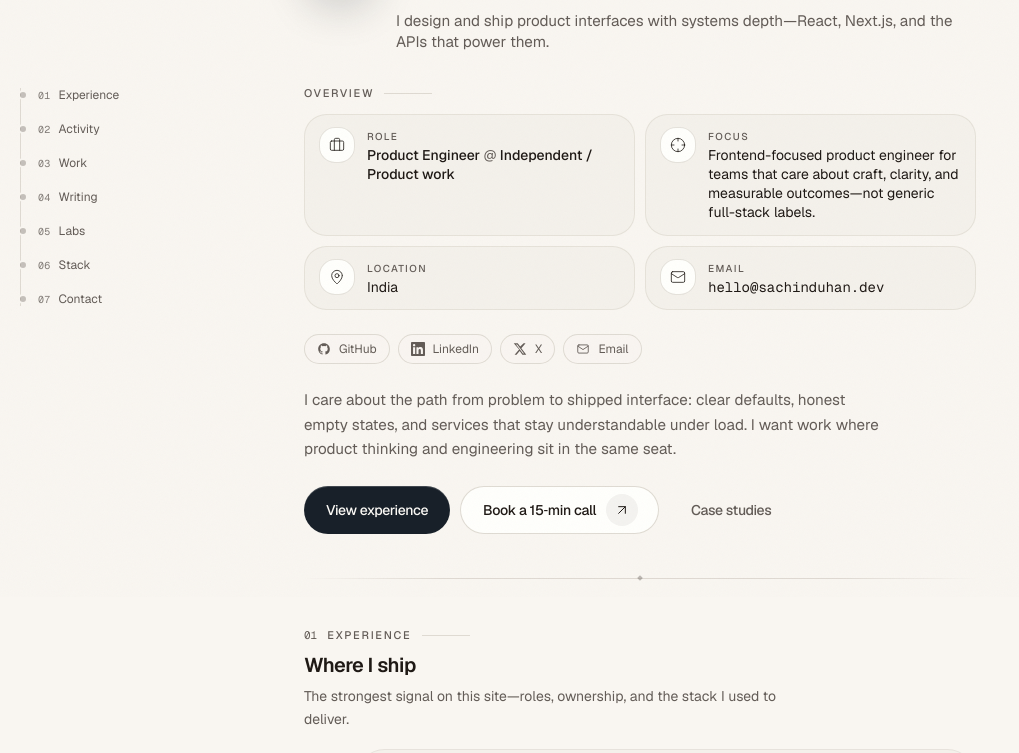
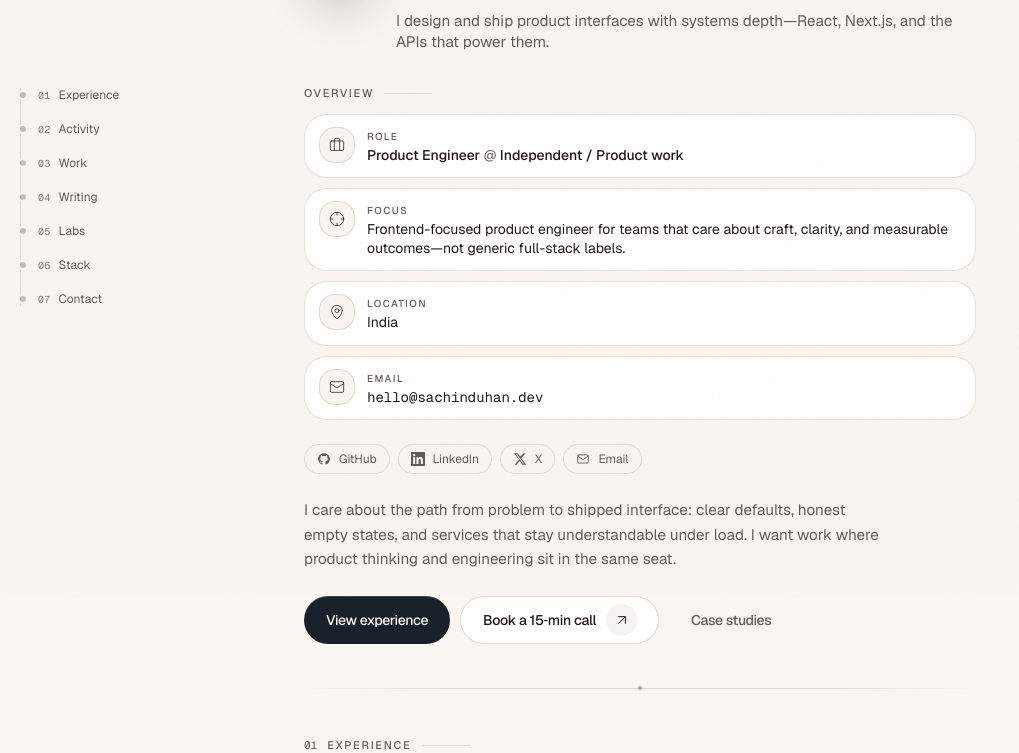
Before and after one commit to SachinD6/portx, a Next.js app: page / in a window 1280 px wide. Shown: the part 203-956 px from the top of the page, without its empty margins (0-1019 px from the left). Built offline with nearby package versions, Linux system fonts and the light colour scheme.

Commit message:
fix: stack overview rows and use display font on titles
Overview is vertical again with paper surface tiles, not a 2-col grid.

Section, experience, writing, labs, and stack titles use font-display.

```diff
--- a/src/app/blog/page.tsx
+++ b/src/app/blog/page.tsx
@@ -35,14 +35,14 @@ export default function BlogIndexPage() {
             <li key={post.slug}>
               <Link
                 href={`/blog/${post.slug}`}
-                className="group block rounded-2xl border border-border bg-surface-elevated/60 p-5 transition-all duration-300 hover:-translate-y-0.5 hover:border-foreground/15"
+                className="group block rounded-2xl border border-border bg-surface-elevated p-5 transition-all duration-300 hover:-translate-y-0.5 hover:border-foreground/15"
               >
                 <p className="font-mono text-[11px] text-muted-foreground">
                   {post.publishedAt}
                   <span className="mx-1.5 text-border">·</span>
                   {post.readingMinutes} min
                 </p>
-                <h2 className="mt-2 text-lg font-medium tracking-tight text-foreground transition-colors group-hover:text-primary">
+                <h2 className="mt-2 font-display text-xl tracking-tight text-foreground transition-colors group-hover:text-primary">
                   {post.title}
                 </h2>
                 <p className="mt-1.5 text-sm leading-relaxed text-muted-foreground">
--- a/src/app/labs/page.tsx
+++ b/src/app/labs/page.tsx
@@ -48,7 +48,7 @@ export default function LabsPage() {
                 >
                   {statusLabel[item.status]}
                 </span>
-                <h2 className="mt-3 text-base font-medium tracking-tight text-foreground group-hover:text-primary">
+                <h2 className="mt-3 font-display text-lg tracking-tight text-foreground group-hover:text-primary">
                   {item.title}
                 </h2>
                 <p className="mt-2 flex-1 text-sm leading-relaxed text-muted-foreground">
--- a/src/components/sections/experience.tsx
+++ b/src/components/sections/experience.tsx
@@ -61,7 +61,7 @@ export function Experience() {
                   <div className="flex flex-wrap items-start justify-between gap-2">
                     <div className="min-w-0">
                       <div className="flex flex-wrap items-center gap-2">
-                        <h3 className="text-base font-semibold tracking-tight text-foreground sm:text-lg">
+                        <h3 className="font-display text-xl tracking-tight text-foreground sm:text-[1.35rem]">
                           {item.role}
                         </h3>
                         {item.current ? (
--- a/src/components/sections/labs-preview.tsx
+++ b/src/components/sections/labs-preview.tsx
@@ -42,7 +42,7 @@ export function LabsPreview() {
                 >
                   {statusLabel[item.status]}
                 </span>
-                <h3 className="mt-3 text-base font-medium tracking-tight text-foreground">
+                <h3 className="mt-3 font-display text-lg tracking-tight text-foreground">
                   {item.href ? (
                     <Link
                       href={item.href}
--- a/src/components/sections/profile-hero.tsx
+++ b/src/components/sections/profile-hero.tsx
@@ -36,13 +36,13 @@ function OverviewItem({ icon, label, children }: OverviewItemProps) {
   return (
     <div
       className={cn(
-        "flex gap-3 rounded-xl border border-border/70 bg-muted/40 px-3.5 py-3",
+        "flex gap-3 rounded-xl border border-border/80 bg-surface-elevated px-3.5 py-3",
         "transition-colors duration-300 ease-[var(--ease-out-soft)]",
-        "hover:border-border hover:bg-muted/65",
+        "hover:border-foreground/15",
       )}
     >
       <span
-        className="flex size-9 shrink-0 items-center justify-center rounded-lg border border-border/80 bg-surface-elevated text-foreground/80"
+        className="flex size-9 shrink-0 items-center justify-center rounded-lg border border-border bg-background text-foreground/75"
         aria-hidden="true"
       >
         {icon}
@@ -147,7 +147,8 @@ export function ProfileHero() {
             />
           </div>
 
-          <div className="grid gap-2.5 sm:grid-cols-2">
+          {/* Stacked one-over-another (not a 2-col grid) */}
+          <div className="flex flex-col gap-2.5">
             <OverviewItem
               icon={<Briefcase className="size-4" strokeWidth={1.5} />}
               label="Role"
--- a/src/components/sections/skills.tsx
+++ b/src/components/sections/skills.tsx
@@ -33,7 +33,7 @@ export function Skills() {
                   <span className="font-mono text-[11px] text-muted-foreground tabular-nums">
                     {String(index + 1).padStart(2, "0")}
                   </span>
-                  <h3 className="text-sm font-semibold tracking-tight text-foreground">
+                  <h3 className="font-display text-base tracking-tight text-foreground sm:text-lg">
                     {cluster.title}
                   </h3>
                 </div>
--- a/src/components/sections/writing.tsx
+++ b/src/components/sections/writing.tsx
@@ -43,7 +43,7 @@ export function Writing() {
                   {featured.readingMinutes} min
                 </span>
               </div>
-              <h3 className="mt-3 text-lg font-semibold tracking-tight text-foreground transition-colors group-hover:text-primary sm:text-xl">
+              <h3 className="mt-3 font-display text-xl tracking-tight text-foreground transition-colors group-hover:text-primary sm:text-2xl">
                 {featured.title}
               </h3>
               <p className="mt-2 max-w-xl text-sm leading-relaxed text-muted-foreground">
@@ -82,7 +82,7 @@ export function Writing() {
                     <span className="mx-1.5 text-border">·</span>
                     {post.readingMinutes} min
                   </p>
-                  <h3 className="mt-2 text-[0.95rem] font-medium tracking-tight text-foreground transition-colors group-hover:text-primary">
+                  <h3 className="mt-2 font-display text-lg tracking-tight text-foreground transition-colors group-hover:text-primary">
                     {post.title}
                   </h3>
                   <p className="mt-1.5 flex-1 text-sm leading-relaxed text-muted-foreground">
--- a/src/components/ui/section-heading.tsx
+++ b/src/components/ui/section-heading.tsx
@@ -59,7 +59,7 @@ export function SectionHeading({
       {title ? (
         <h2
           id={id}
-          className="text-lg font-semibold tracking-tight text-foreground sm:text-xl"
+          className="font-display text-[clamp(1.5rem,3.2vw,1.85rem)] tracking-tight text-foreground"
         >
           {title}
         </h2>
```
